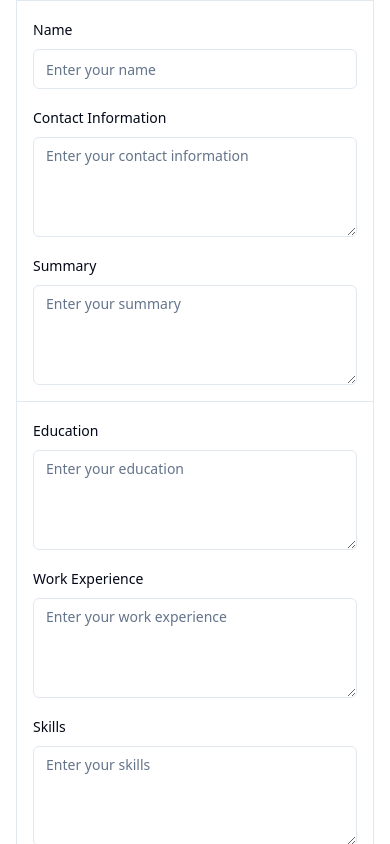
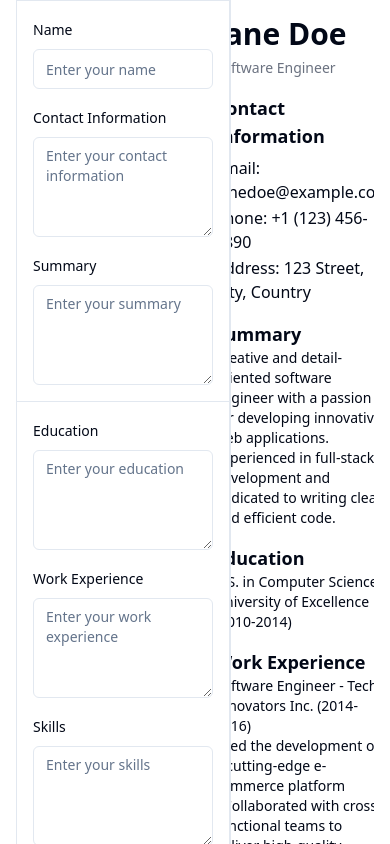
Before and after one commit to SynthCod3/ResumeWiz, a Next.js app: page /editor in a window 390 px wide. Shown: the top 844 px of the page. Built offline with nearby package versions, Linux system fonts and the light colour scheme.

Commit message:
feat: resizable editor

```diff
--- a/components/editor.tsx
+++ b/components/editor.tsx
@@ -2,13 +2,22 @@
  * This code was generated by v0 by Vercel.
  * @see https://v0.dev/t/8TyaDV0rrgh
  */
-import { Label } from "@/components/ui/label"
-import { Input } from "@/components/ui/input"
-import { Textarea } from "@/components/ui/textarea"
+import { Label } from '@/components/ui/label';
+import { Input } from '@/components/ui/input';
+import { Textarea } from '@/components/ui/textarea';
+import {
+  ResizableHandle,
+  ResizablePanel,
+  ResizablePanelGroup,
+} from '@/components/ui/resizable';
 
 export function Editor() {
   return (
-    <div className="w-full max-w-7xl px-4 mx-auto lg:grid lg:gap-4 lg:px-6 lg:grid-cols-2">
+    <ResizablePanelGroup
+      direction="horizontal"
+      className="w-full max-w-90 px-4 mx-auto lg:grid lg:gap-4 lg:px-6 lg:grid-cols-2"
+    >
+      <ResizablePanel defaultSize={60}>
         <div className="border lg:border-0 lg:rounded lg:overflow-hidden">
           <div className="p-4 space-y-4 lg:p-10">
             <div className="space-y-2">
@@ -17,11 +26,19 @@ export function Editor() {
             </div>
             <div className="space-y-2">
               <Label htmlFor="contact-information">Contact Information</Label>
-            <Textarea className="min-h-[100px]" id="contact-information" placeholder="Enter your contact information" />
+              <Textarea
+                className="min-h-[100px]"
+                id="contact-information"
+                placeholder="Enter your contact information"
+              />
             </div>
             <div className="space-y-2">
               <Label htmlFor="summary">Summary</Label>
-            <Textarea className="min-h-[100px]" id="summary" placeholder="Enter your summary" />
+              <Textarea
+                className="min-h-[100px]"
+                id="summary"
+                placeholder="Enter your summary"
+              />
             </div>
           </div>
           <div className="border-t">
@@ -29,25 +46,42 @@ export function Editor() {
               <div className="space-y-4">
                 <div className="space-y-2">
                   <Label htmlFor="education">Education</Label>
-                <Textarea className="min-h-[100px]" id="education" placeholder="Enter your education" />
+                  <Textarea
+                    className="min-h-[100px]"
+                    id="education"
+                    placeholder="Enter your education"
+                  />
                 </div>
                 <div className="space-y-2">
                   <Label htmlFor="experience">Work Experience</Label>
-                <Textarea className="min-h-[100px]" id="experience" placeholder="Enter your work experience" />
+                  <Textarea
+                    className="min-h-[100px]"
+                    id="experience"
+                    placeholder="Enter your work experience"
+                  />
                 </div>
                 <div className="space-y-2">
                   <Label htmlFor="skills">Skills</Label>
-                <Textarea className="min-h-[100px]" id="skills" placeholder="Enter your skills" />
+                  <Textarea
+                    className="min-h-[100px]"
+                    id="skills"
+                    placeholder="Enter your skills"
+                  />
                 </div>
               </div>
             </div>
           </div>
         </div>
+      </ResizablePanel>
+      <ResizableHandle />
+      <ResizablePanel defaultSize={40}>
         <div className="flex items-center justify-center p-4 lg:p-10">
           <div className="grid max-w-sm gap-4 lg:max-w-md">
             <div className="grid gap-1.5">
               <div className="text-3xl font-bold">Jane Doe</div>
-            <div className="text-sm text-gray-500 dark:text-gray-400">Software Engineer</div>
+              <div className="text-sm text-gray-500 dark:text-gray-400">
+                Software Engineer
+              </div>
             </div>
             <div className="grid gap-1.5">
               <h2 className="text-lg font-semibold">Contact Information</h2>
@@ -60,20 +94,26 @@ export function Editor() {
             <div>
               <h2 className="text-lg font-semibold">Summary</h2>
               <p className="text-sm">
-              Creative and detail-oriented software engineer with a passion for developing innovative web applications.
-              Experienced in full-stack development and dedicated to writing clean and efficient code.
+                Creative and detail-oriented software engineer with a passion
+                for developing innovative web applications. Experienced in
+                full-stack development and dedicated to writing clean and
+                efficient code.
               </p>
             </div>
             <div>
               <h2 className="text-lg font-semibold">Education</h2>
-            <p className="text-sm">B.S. in Computer Science - University of Excellence (2010-2014)</p>
+              <p className="text-sm">
+                B.S. in Computer Science - University of Excellence (2010-2014)
+              </p>
             </div>
             <div>
               <h2 className="text-lg font-semibold">Work Experience</h2>
               <p className="text-sm">
                 Software Engineer - Tech Innovators Inc. (2014-2016)
-              <br />- Led the development of a cutting-edge e-commerce platform
-              <br />- Collaborated with cross-functional teams to deliver high-quality software solutions
+                <br />- Led the development of a cutting-edge e-commerce
+                platform
+                <br />- Collaborated with cross-functional teams to deliver
+                high-quality software solutions
               </p>
             </div>
             <div>
@@ -88,6 +128,7 @@ export function Editor() {
             </div>
           </div>
         </div>
-    </div>
-  )
+      </ResizablePanel>
+    </ResizablePanelGroup>
+  );
 }
--- /dev/null
+++ b/components/ui/globals.css
@@ -0,0 +1,76 @@
+@tailwind base;
+  @tailwind components;
+  @tailwind utilities;
+
+  @layer base {
+    :root {
+      --background: 0 0% 100%;
+      --foreground: 222.2 84% 4.9%;
+
+      --card: 0 0% 100%;
+      --card-foreground: 222.2 84% 4.9%;
+
+      --popover: 0 0% 100%;
+      --popover-foreground: 222.2 84% 4.9%;
+
+      --primary: 222.2 47.4% 11.2%;
+      --primary-foreground: 210 40% 98%;
+
+      --secondary: 210 40% 96.1%;
+      --secondary-foreground: 222.2 47.4% 11.2%;
+
+      --muted: 210 40% 96.1%;
+      --muted-foreground: 215.4 16.3% 46.9%;
+
+      --accent: 210 40% 96.1%;
+      --accent-foreground: 222.2 47.4% 11.2%;
+
+      --destructive: 0 84.2% 60.2%;
+      --destructive-foreground: 210 40% 98%;
+
+      --border: 214.3 31.8% 91.4%;
+      --input: 214.3 31.8% 91.4%;
+      --ring: 222.2 84% 4.9%;
+
+      --radius: 0.5rem;
+    }
+
+    .dark {
+      --background: 222.2 84% 4.9%;
+      --foreground: 210 40% 98%;
+
+      --card: 222.2 84% 4.9%;
+      --card-foreground: 210 40% 98%;
+
+      --popover: 222.2 84% 4.9%;
+      --popover-foreground: 210 40% 98%;
+
+      --primary: 210 40% 98%;
+      --primary-foreground: 222.2 47.4% 11.2%;
+
+      --secondary: 217.2 32.6% 17.5%;
+      --secondary-foreground: 210 40% 98%;
+
+      --muted: 217.2 32.6% 17.5%;
+      --muted-foreground: 215 20.2% 65.1%;
+
+      --accent: 217.2 32.6% 17.5%;
+      --accent-foreground: 210 40% 98%;
+
+      --destructive: 0 62.8% 30.6%;
+      --destructive-foreground: 210 40% 98%;
+
+      --border: 217.2 32.6% 17.5%;
+      --input: 217.2 32.6% 17.5%;
+      --ring: 212.7 26.8% 83.9%;
+    }
+  }
+
+  @layer base {
+    * {
+      @apply border-border;
+    }
+    body {
+      @apply bg-background text-foreground;
+    }
+  }
--- /dev/null
+++ b/components/ui/resizable.tsx
@@ -0,0 +1,45 @@
+"use client"
+
+import { GripVertical } from "lucide-react"
+import * as ResizablePrimitive from "react-resizable-panels"
+
+import { cn } from "@/lib/utils"
+
+const ResizablePanelGroup = ({
+  className,
+  ...props
+}: React.ComponentProps<typeof ResizablePrimitive.PanelGroup>) => (
+  <ResizablePrimitive.PanelGroup
+    className={cn(
+      "flex h-full w-full data-[panel-group-direction=vertical]:flex-col",
+      className
+    )}
+    {...props}
+  />
+)
+
+const ResizablePanel = ResizablePrimitive.Panel
+
+const ResizableHandle = ({
+  withHandle,
+  className,
+  ...props
+}: React.ComponentProps<typeof ResizablePrimitive.PanelResizeHandle> & {
+  withHandle?: boolean
+}) => (
+  <ResizablePrimitive.PanelResizeHandle
+    className={cn(
+      "relative flex w-px items-center justify-center bg-border after:absolute after:inset-y-0 after:left-1/2 after:w-1 after:-translate-x-1/2 focus-visible:outline-none focus-visible:ring-1 focus-visible:ring-ring focus-visible:ring-offset-1 data-[panel-group-direction=vertical]:h-px data-[panel-group-direction=vertical]:w-full data-[panel-group-direction=vertical]:after:left-0 data-[panel-group-direction=vertical]:after:h-1 data-[panel-group-direction=vertical]:after:w-full data-[panel-group-direction=vertical]:after:-translate-y-1/2 data-[panel-group-direction=vertical]:after:translate-x-0 [&[data-panel-group-direction=vertical]>div]:rotate-90",
+      className
+    )}
+    {...props}
+  >
+    {withHandle && (
+      <div className="z-10 flex h-4 w-3 items-center justify-center rounded-sm border bg-border">
+        <GripVertical className="h-2.5 w-2.5" />
+      </div>
+    )}
+  </ResizablePrimitive.PanelResizeHandle>
+)
+
+export { ResizablePanelGroup, ResizablePanel, ResizableHandle }
--- a/package.json
+++ b/package.json
@@ -16,6 +16,7 @@
     "next": "14.1.4",
     "react": "^18",
     "react-dom": "^18",
+    "react-resizable-panels": "^2.0.16",
     "tailwind-merge": "^2.2.2",
     "tailwindcss-animate": "^1.0.7"
   },
```
Also changed, not shown: 1 other file (tests, documents, lock files or other folders). Lines whose indentation alone changed are shown as unchanged.
